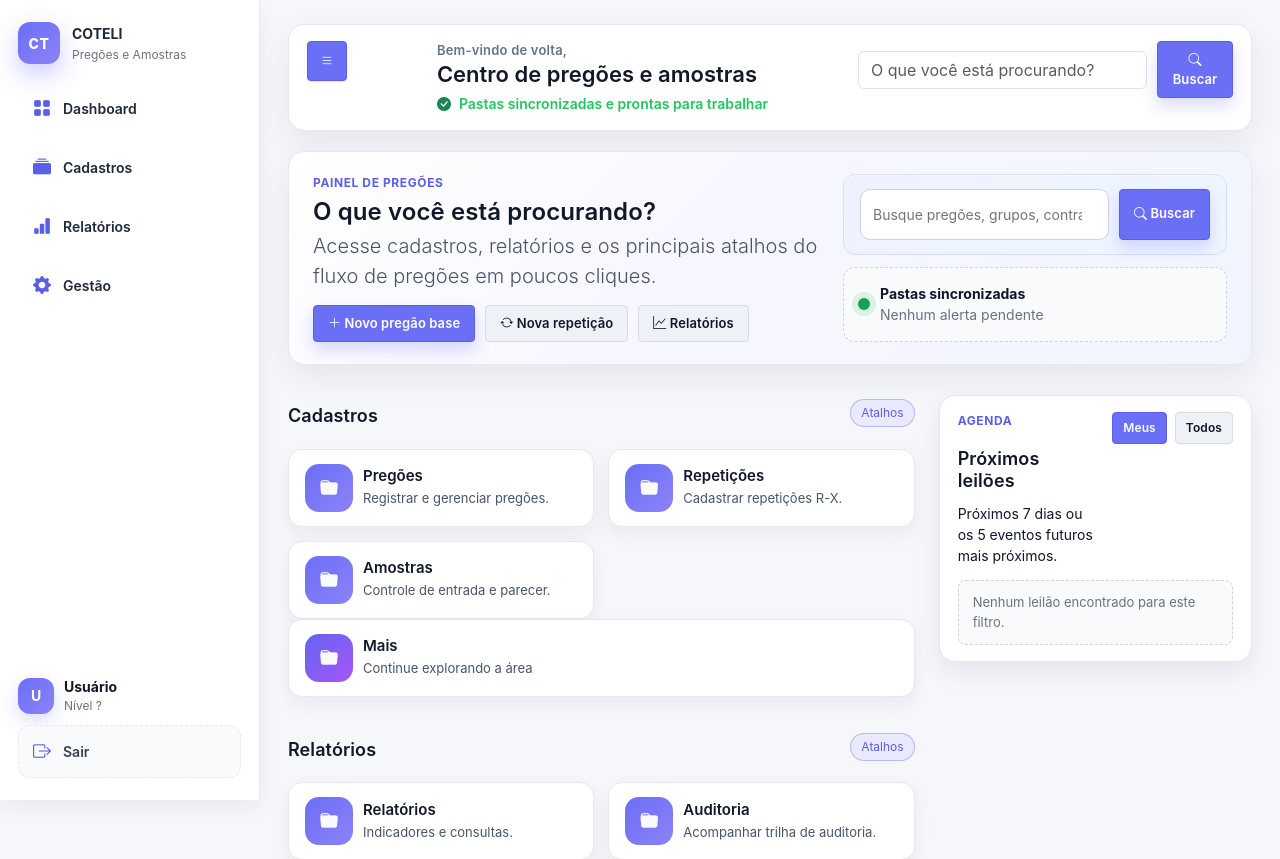
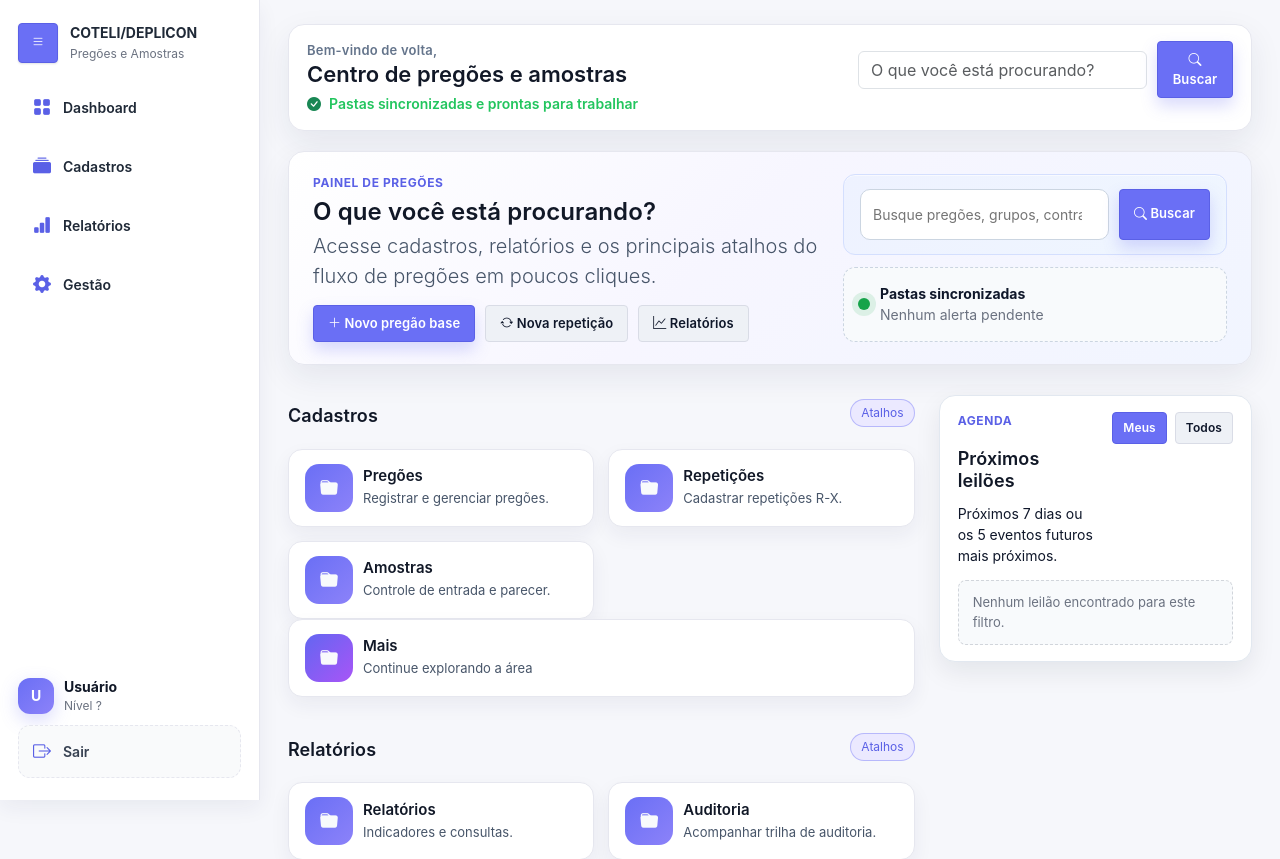
Before and after one commit to henriquestoni/coteli, a PHP site: page / in a window 1280 px wide. Shown: the top 859 px of the page. Run offline with PHP 8.4, Linux system fonts and the light colour scheme; the visitor is signed in with stand-in values (Sample User, id 1); data that the repository does not hold is empty.

Commit message:
Relocate sidebar toggle to brand area

```diff
--- a/app/Views/layouts/main.php
+++ b/app/Views/layouts/main.php
@@ -20,10 +20,12 @@ $currentUser = Auth::user();
     <div class="app-shell">
         <aside class="sidebar" aria-label="Navegação principal">
             <div class="sidebar-brand">
+                <button class="btn sidebar-toggle brand-toggle" id="sidebarToggle" type="button" aria-label="Alternar menu lateral">
+                    <i class="bi bi-list"></i>
+                </button>
                 <a href="<?= url('') ?>" class="brand-link">
-                    <span class="brand-mark">CT</span>
                     <div class="brand-text">
-                        <span class="brand-title">COTELI</span>
+                        <span class="brand-title">COTELI/DEPLICON</span>
                         <span class="brand-sub">Pregões e Amostras</span>
                     </div>
                 </a>
@@ -73,7 +75,7 @@ $currentUser = Auth::user();
 
         <div class="main-pane">
             <header class="app-header">
-                <button class="btn sidebar-toggle" id="sidebarToggle" type="button" aria-label="Alternar menu lateral">
+                <button class="btn sidebar-toggle d-lg-none" type="button" aria-label="Alternar menu lateral">
                     <i class="bi bi-list"></i>
                 </button>
                 <div class="app-header-text">
--- a/assets/css/main.css
+++ b/assets/css/main.css
@@ -87,27 +87,27 @@ a:hover {
     padding: 22px 12px;
 }
 
+
+.sidebar-brand {
+    display: flex;
+    align-items: center;
+    gap: 12px;
+}
+
 .sidebar-brand .brand-link {
     display: flex;
     align-items: center;
-    gap: 12px;
+    gap: 10px;
     color: inherit;
+    flex: 1;
+}
+
+.sidebar-brand .sidebar-toggle {
+    flex-shrink: 0;
 }
 
 
-.brand-mark {
-    width: 42px;
-    height: 42px;
-    border-radius: 12px;
-    background: linear-gradient(135deg, var(--primary), var(--accent));
-    display: inline-flex;
-    align-items: center;
-    justify-content: center;
-    font-weight: 800;
-    letter-spacing: 0.5px;
-    color: #fff;
-    box-shadow: 0 10px 24px rgba(106, 111, 245, 0.35);
-}
+
 
 .brand-text {
     display: flex;
--- a/assets/js/app.js
+++ b/assets/js/app.js
@@ -10,7 +10,7 @@ window.coteliModal = function (title, bodyHtml) {
 document.addEventListener('DOMContentLoaded', () => {
     const shell = document.querySelector('.app-shell');
     const overlay = document.querySelector('.sidebar-overlay');
-    const toggleBtn = document.getElementById('sidebarToggle');
+    const toggleBtns = document.querySelectorAll('.sidebar-toggle');
 
     const closeMobileSidebar = () => {
         if (!shell) return;
@@ -21,8 +21,9 @@ document.addEventListener('DOMContentLoaded', () => {
         }
     };
 
-    if (toggleBtn && shell) {
-        toggleBtn.addEventListener('click', () => {
+    if (toggleBtns.length && shell) {
+        toggleBtns.forEach((btn) => {
+            btn.addEventListener('click', () => {
                 if (window.innerWidth < 992) {
                     const willOpen = !shell.classList.contains('is-open');
                     shell.classList.toggle('is-open');
@@ -33,6 +34,7 @@ document.addEventListener('DOMContentLoaded', () => {
                 } else {
                     shell.classList.toggle('is-collapsed');
                 }
+            });
         });
     }
 
```
Lines whose indentation alone changed are shown as unchanged.
